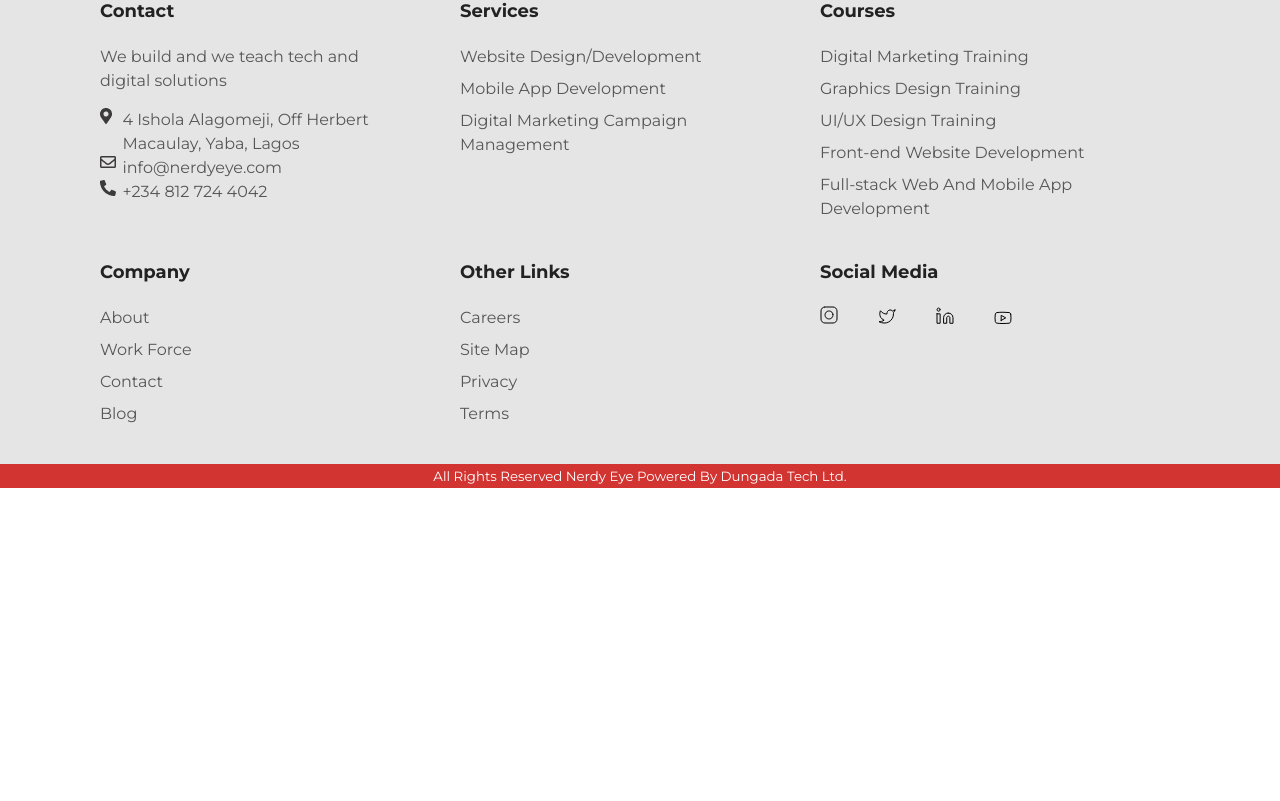
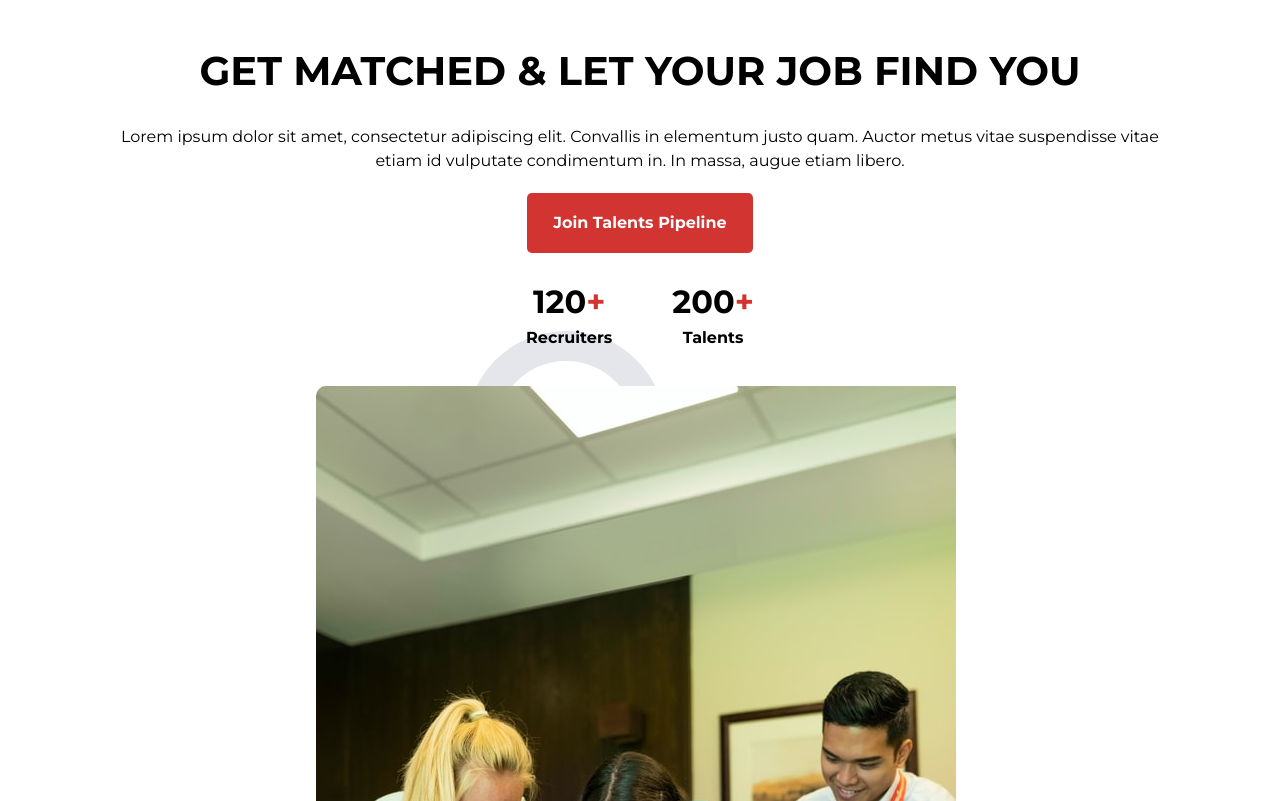
Before and after one commit to Pherizee/nerdyeye, a React (Create React App) app: page / in a window 1280 px wide. Shown: the part 139-940 px from the top of the page. Before the commit the page ends 800 px from the top, so only its background shows below. Built offline with nearby package versions, Linux system fonts and the light colour scheme; the HTML template or start-up script is replaced by a standard one.

Commit message:
feat: Add hero component

```diff
--- a/src/App.css
+++ b/src/App.css
@@ -7,7 +7,7 @@
   --clr-neutral-900: #222222;
   --clr-primary: #d23431;
 
-  --heading1-size: 40px;
+  --heading1-size: 28px;
   --heading2-size: 32px;
   --heading3-size: 28px;
 }
@@ -28,7 +28,32 @@
   color: var(--clr-primary);
 }
 
+.btn {
+  display: block;
+  width: fit-content;
+  border-radius: 5px;
+  padding: 18px 26px;
+  font-size: 16px;
+  font-weight: 700;
+}
+
+.btn.primary {
+  color: #fff;
+  background-color: var(--clr-primary);
+}
+
+.btn.secondary {
+  border: 1px solid --clr-primary;
+  color: var(--clr-primary);
+  background-color: #fff;
+}
+
+/* media queries */
 @media screen and (min-width: 990px) {
+  :root {
+    --heading1-size: 40px;
+  }
+
   .wrapper {
     padding-inline: 100px;
   }
--- a/src/App.js
+++ b/src/App.js
@@ -1,11 +1,13 @@
 import "./App.css";
 import Header from "./components/header/Header";
+import Hero from "./components/hero/Hero";
 import Footer from "./components/footer/Footer";
 
 function App() {
   return (
     <div className="App">
-      {/* <Header /> */}
+      <Header />
+      <Hero />
       <Footer />
     </div>
   );
--- a/src/components/header/header.css
+++ b/src/components/header/header.css
@@ -4,6 +4,8 @@ header {
   left: 0;
   width: 100vw;
   box-shadow: 0px 8px 20px rgba(210, 52, 50, 0.1);
+  background-color: #fff;
+  z-index: 5;
 }
 
 header .wrapper {
@@ -44,6 +46,7 @@ header .wrapper .account-details {
   align-items: center;
   justify-content: center;
   width: 100%;
+  background-color: #fff;
   cursor: pointer;
   opacity: 0;
   z-index: -2;
@@ -81,6 +84,7 @@ nav {
   align-items: center;
   width: 100%;
   height: 0;
+  background-color: #fff;
   overflow: hidden;
   transition: height 0.3s ease;
 }
--- /dev/null
+++ b/src/components/hero/Hero.jsx
@@ -0,0 +1,39 @@
+import team from "../../img/team.jpg";
+import "./hero.css";
+
+const Hero = () => {
+  return (
+    <section className="hero" aria-labelledby="headline">
+      <div className="wrapper">
+        <div className="hero__text">
+          <h1 id="headline">Get matched & let your job find you</h1>
+          <p>
+            Lorem ipsum dolor sit amet, consectetur adipiscing elit. Convallis
+            in elementum justo quam. Auctor metus vitae suspendisse vitae etiam
+            id vulputate condimentum in. In massa, augue etiam libero.
+          </p>
+          <a href="#" className="btn primary" role="button">
+            Join Talents Pipeline
+          </a>
+          <div className="hero_number-container">
+            <div className="hero__number">
+              120<span className="special">+</span>
+              <p>Recruiters</p>
+            </div>
+            <div className="hero__number">
+              200<span className="special">+</span>
+              <p>Talents</p>
+            </div>
+          </div>
+        </div>
+        <div className="hero__image-container">
+          <div className="hero__image">
+            <img src={team} alt="" />
+          </div>
+        </div>
+      </div>
+    </section>
+  );
+};
+
+export default Hero;
--- /dev/null
+++ b/src/components/hero/hero.css
@@ -0,0 +1,80 @@
+.hero {
+  position: relative;
+  margin-top: 120px;
+  padding-block: 45px 75px;
+}
+
+.hero__text {
+  margin-bottom: 36px;
+  text-align: center;
+}
+
+.hero__text h1 {
+  margin-bottom: 24px;
+  text-transform: uppercase;
+}
+
+.hero__text p {
+  margin-bottom: 20px;
+}
+
+.hero__text .btn {
+  margin-inline: auto;
+  margin-bottom: 25px;
+}
+
+.hero__text .hero__number {
+  display: inline-block;
+  margin-inline: 30px;
+  font-size: 32px;
+  font-weight: 700;
+}
+
+.hero__text .hero__number p {
+  margin-bottom: 0;
+  font-size: 14px;
+  font-weight: 600;
+}
+
+.hero__image-container {
+  position: relative;
+  margin-inline: auto;
+  width: 60%;
+}
+
+.hero__image {
+  border-radius: 10px;
+  aspect-ratio: 1 / 1.3;
+  overflow: hidden;
+}
+
+.hero__image::before,
+.hero__image::after {
+  content: "";
+  position: absolute;
+  width: 140px;
+  aspect-ratio: 1;
+  border-radius: 50%;
+  box-shadow: 0 0 0 30px #e4e6eb;
+  z-index: -1;
+}
+
+.hero__image::before {
+  top: -25px;
+  left: 180px;
+}
+
+.hero__image::after {
+  bottom: -25px;
+  left: -120px;
+}
+
+@media screen and (min-width: 990px) {
+  .hero {
+    margin-top: 135px;
+  }
+
+  .hero__text .hero__number p {
+    font-size: 16px;
+  }
+}
```
Also changed, not shown: src/img/team.jpg (added).
